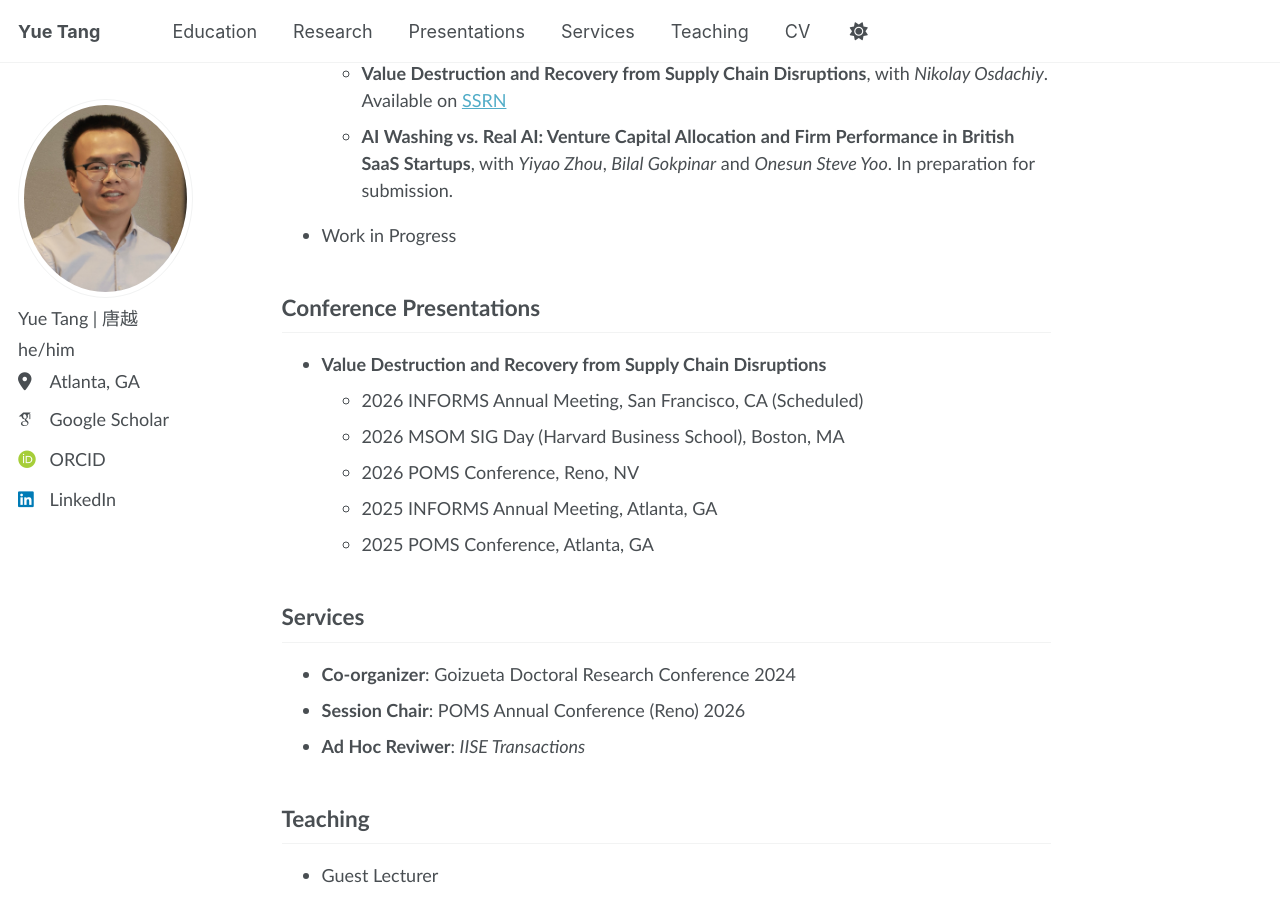
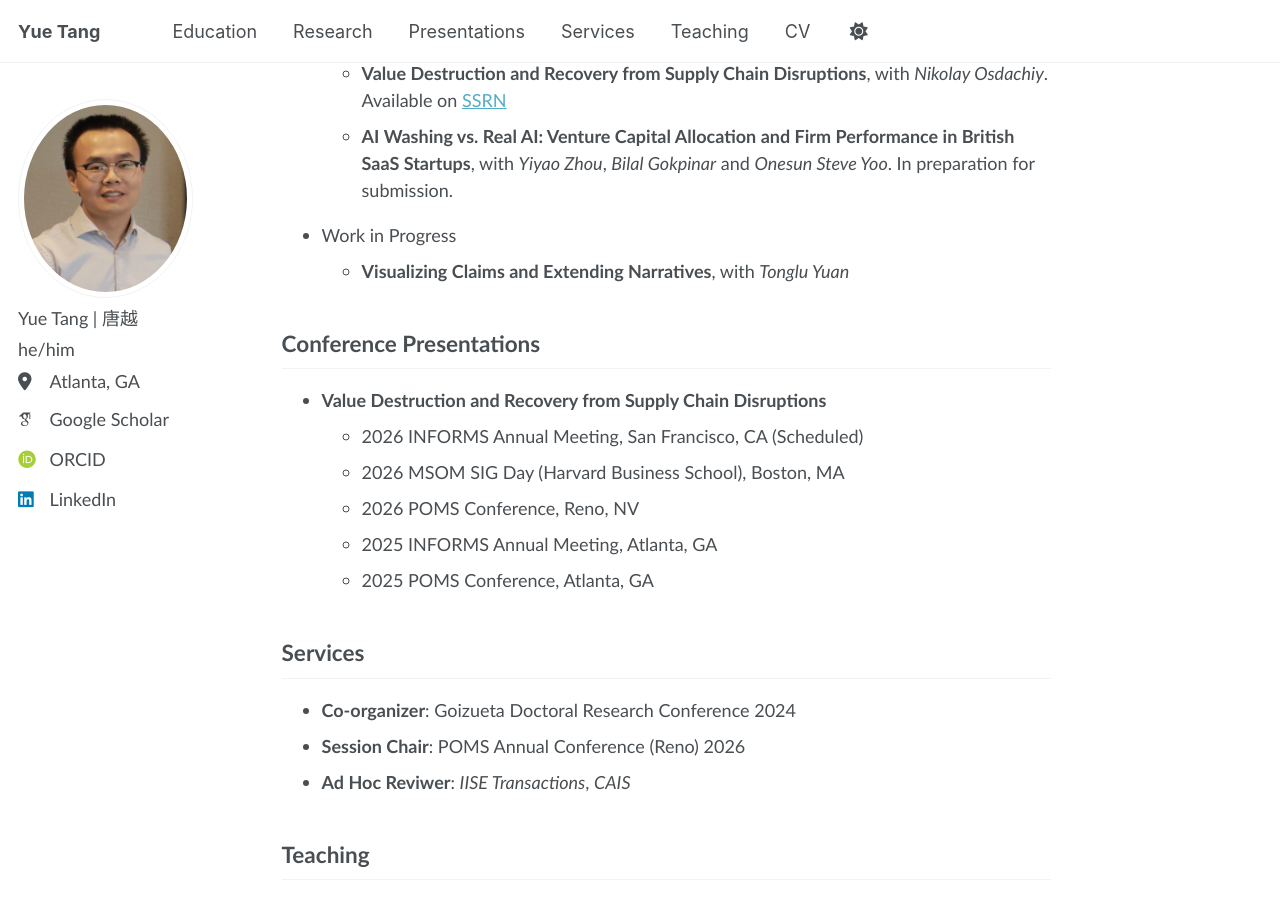
Before and after one commit to YueTang-YT/YueTang-YT.github.io, a Jekyll site: the page built from _pages/about.md, in a window 1280 px wide and 900 px high, scrolled down 928 px. Built offline with Jekyll 4.4.1, drawn with Linux system fonts in a browser that asks for light colours; some web fonts are replaced.

Commit message:
Update about.md

```diff
--- a/_pages/about.md
+++ b/_pages/about.md
@@ -48,13 +48,11 @@ I am a first-generation college student.
 
 <ul>
   <li style="list-style-type: disc;">Work in Progress
-    <!--
     <ul>
       <li style="list-style-type: circle;">
-        <b>How Do AI-Related Technologies Develop in British Startup Firms</b>, with Yiyao Zhou, Bilal Gokpinar and Onesun Steve Yoo
+        <b>Visualizing Claims and Extending Narratives</b>, with <em>Tonglu Yuan</em>
       </li>
     </ul>
-    -->
     <!--
     <ul>
       <li style="list-style-type: circle;">
@@ -81,7 +79,7 @@ I am a first-generation college student.
 ## Services {#services}
 - **Co-organizer**: Goizueta Doctoral Research Conference 2024
 - **Session Chair**: POMS Annual Conference (Reno) 2026
-- **Ad Hoc Reviwer**: _IISE Transactions_
+- **Ad Hoc Reviwer**: _IISE Transactions_, _CAIS_
 
 ## Teaching {#teaching}
 <ul>
```
